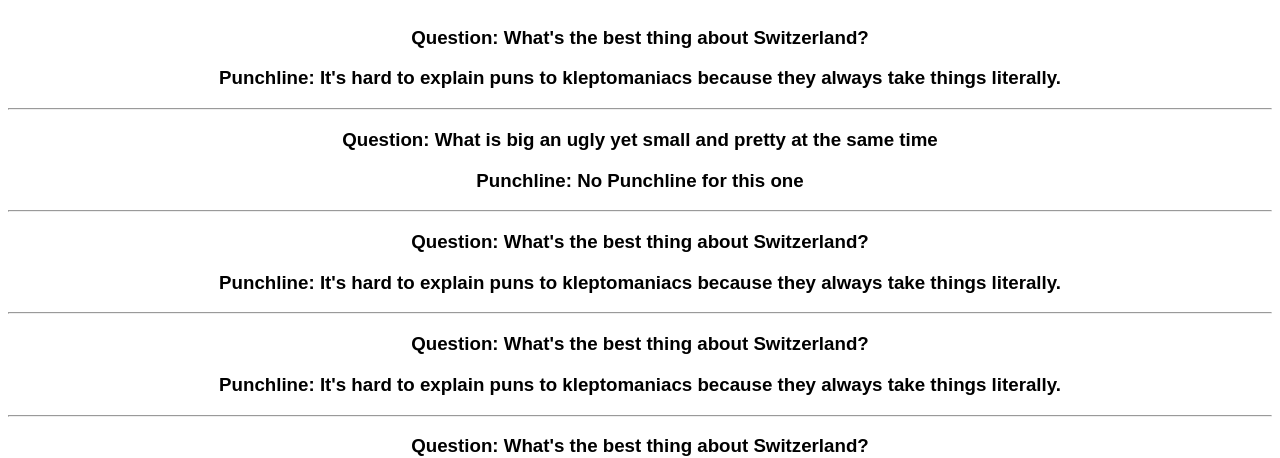
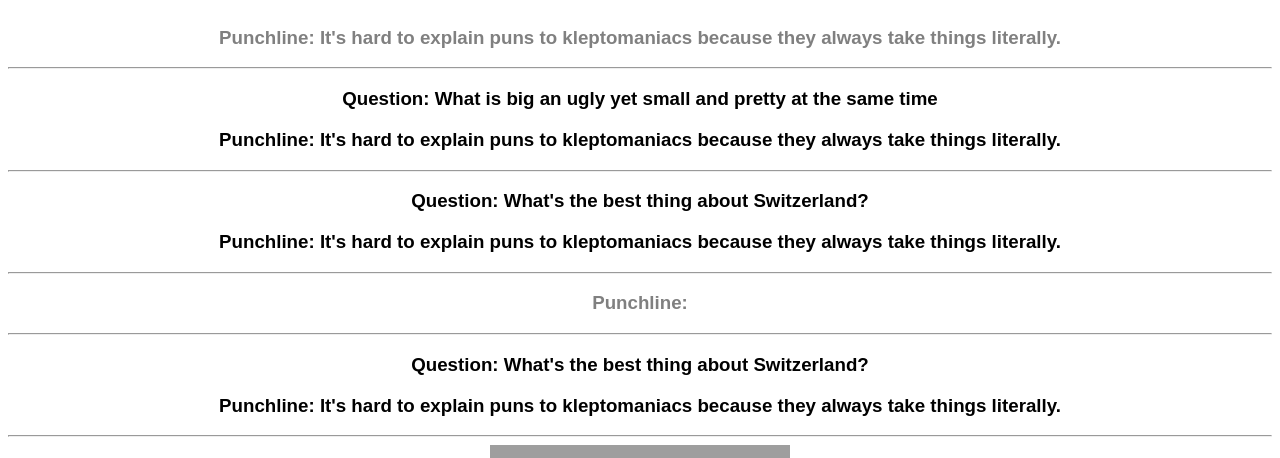
Before and after one commit to donaldkaiserjr/example-codesandbox, a React (Create React App) app: page / in a window 1280 px wide. Shown: the top 458 px of the page. Built offline with nearby package versions, Linux system fonts and the light colour scheme; grey boxes are pictures that could not be loaded.

Commit message:
Added Data File Fixed Bugs Added jokes Data file with array of questions and punchlines. Fixed issues in the main app.

```diff
--- a/src/App.js
+++ b/src/App.js
@@ -9,47 +9,34 @@
 import FruitApp from "./fruitApp";
 import CarsApp from "./carsApp";
 import NameAnimalApp from "./nameAnimal";
-import Multiply from "./curry";
+// import Multiply from "./curry";
 // import FocusDemo from "./focusDemo";
 // import Tick from "./timeDate";
 import ContactCard from "./ContactCard";
 import Joke from "./Joke";
+import JokesData from "./jokesData";
 
 const element = (
   <>
     <div className="contacts">
+      <Joke punchLine="  It's hard to explain puns to kleptomaniacs because they always take things literally." />
+      <Joke
+        question="  What is big an ugly yet small and pretty at the same time"
+        punchLine="  It's hard to explain puns to kleptomaniacs because they always take things literally."
+      />
+      <Joke
+        question="  What's the best thing about Switzerland?"
+        punchLine=" It's hard to explain puns to kleptomaniacs because they always take things literally."
+      />
       <Joke
         information={{
-          question: "What's the best thing about Switzerland?",
           punchLine:
-            "It's hard to explain puns to kleptomaniacs because they always take things literally."
+            " It's hard to explain puns to kleptomaniacs because they always take things literally."
         }}
       />
       <Joke
-        information={{
-          question: "What is big an ugly yet small and pretty at the same time"
-        }}
-      />
-      <Joke
-        information={{
-          question: "What's the best thing about Switzerland?",
-          punchLine:
-            "It's hard to explain puns to kleptomaniacs because they always take things literally."
-        }}
-      />
-      <Joke
-        information={{
-          question: "What's the best thing about Switzerland?",
-          punchLine:
-            "It's hard to explain puns to kleptomaniacs because they always take things literally."
-        }}
-      />
-      <Joke
-        information={{
-          question: "What's the best thing about Switzerland?",
-          punchLine:
-            "It's hard to explain puns to kleptomaniacs because they always take things literally."
-        }}
+        question=" What's the best thing about Switzerland?"
+        punchLine=" It's hard to explain puns to kleptomaniacs because they always take things literally."
       />
 
       <ContactCard
@@ -121,5 +108,14 @@
 );
 
 export default function App() {
-  return <div className="App">{element}</div>;
+  const jokeComponents = JokesData.map((joke) => (
+    <Joke key={joke.id} question={joke.question} punchLine={joke.punchLine} />
+  ));
+
+  return (
+    <div className="App">
+      {element}
+      {jokeComponents}
+    </div>
+  );
 }
--- a/src/Joke.js
+++ b/src/Joke.js
@@ -1,17 +1,13 @@
 export default function Joke(props) {
   return (
     <div>
-      <h3>
-        Question:{" "}
-        {props.information.question
-          ? props.information.question
-          : "No Question Asked"}
+      <h3 style={{ display: !props.question && "none" }}>
+        Question:
+        {props.question}
       </h3>
-      <h3>
-        Punchline:{" "}
-        {props.information.punchLine
-          ? props.information.punchLine
-          : "No Punchline for this one"}
+      <h3 style={{ color: !props.question && "grey" }}>
+        Punchline:
+        {props.punchLine}
       </h3>
       <hr />
     </div>
--- /dev/null
+++ b/src/jokesData.js
@@ -0,0 +1,37 @@
+const JokesData = [
+  {
+    id: 1,
+    punchLine:
+      "It's hard to explain puns to kleptomaniacs because they always take things literally."
+  },
+  {
+    id: 2,
+    question: " What's the best thing about Switzerland?",
+    punchLine:
+      " It's hard to explain puns to kleptomaniacs because they always take things literally."
+  },
+  {
+    id: 3,
+    question: "  What is big an ugly yet small and pretty at the same time",
+    punchLine:
+      "  It's hard to explain puns to kleptomaniacs because they always take things literally."
+  },
+  {
+    id: 4,
+    question: "  Hear about the new reatuarant called Karma?",
+    punchLine: "  There's no menu: You get what you deserve."
+  },
+  {
+    id: 5,
+    question:
+      "  Did you hear about the actor who fell through the floorboards?",
+    punchLine: "  He was just going through a stage."
+  },
+  {
+    id: 6,
+    question: "  Did you hear about the claustrophobic astronaut?",
+    punchLine: "  He just needed a little space."
+  }
+];
+
+export default JokesData;
```
